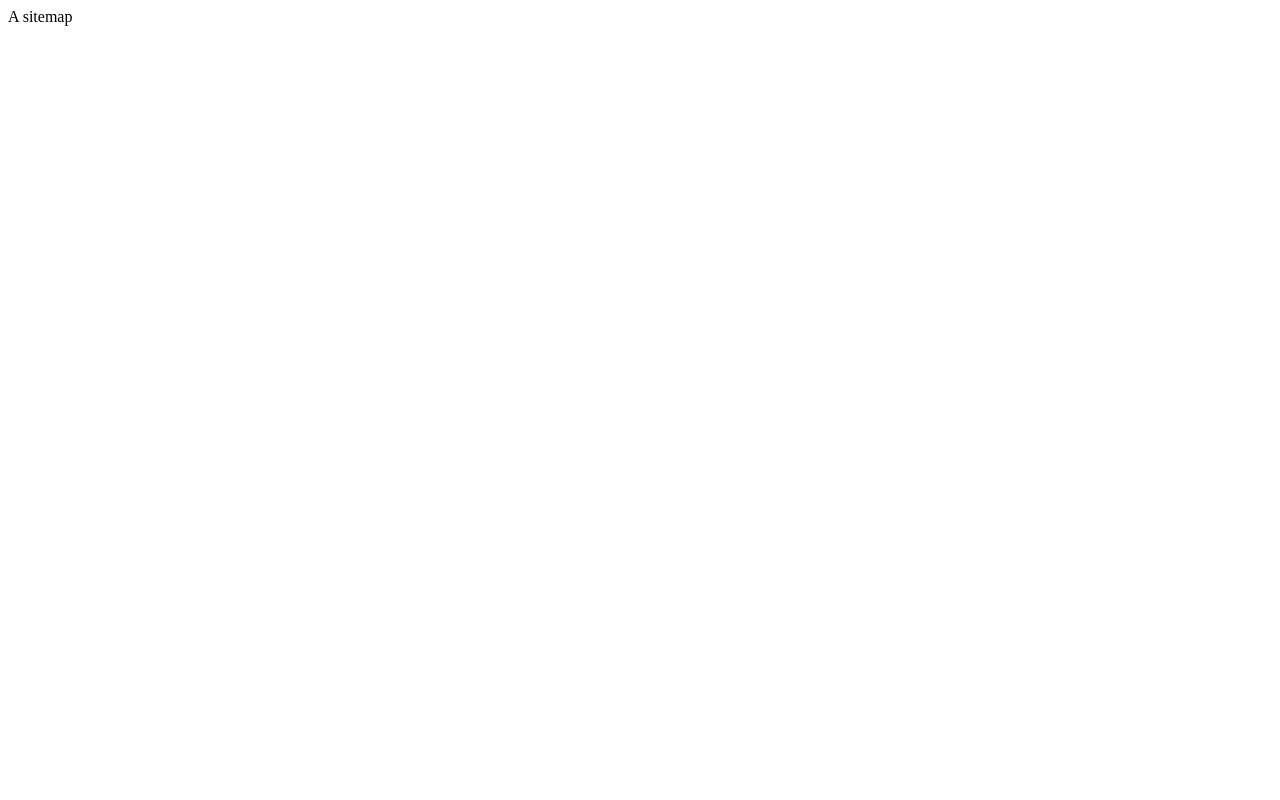
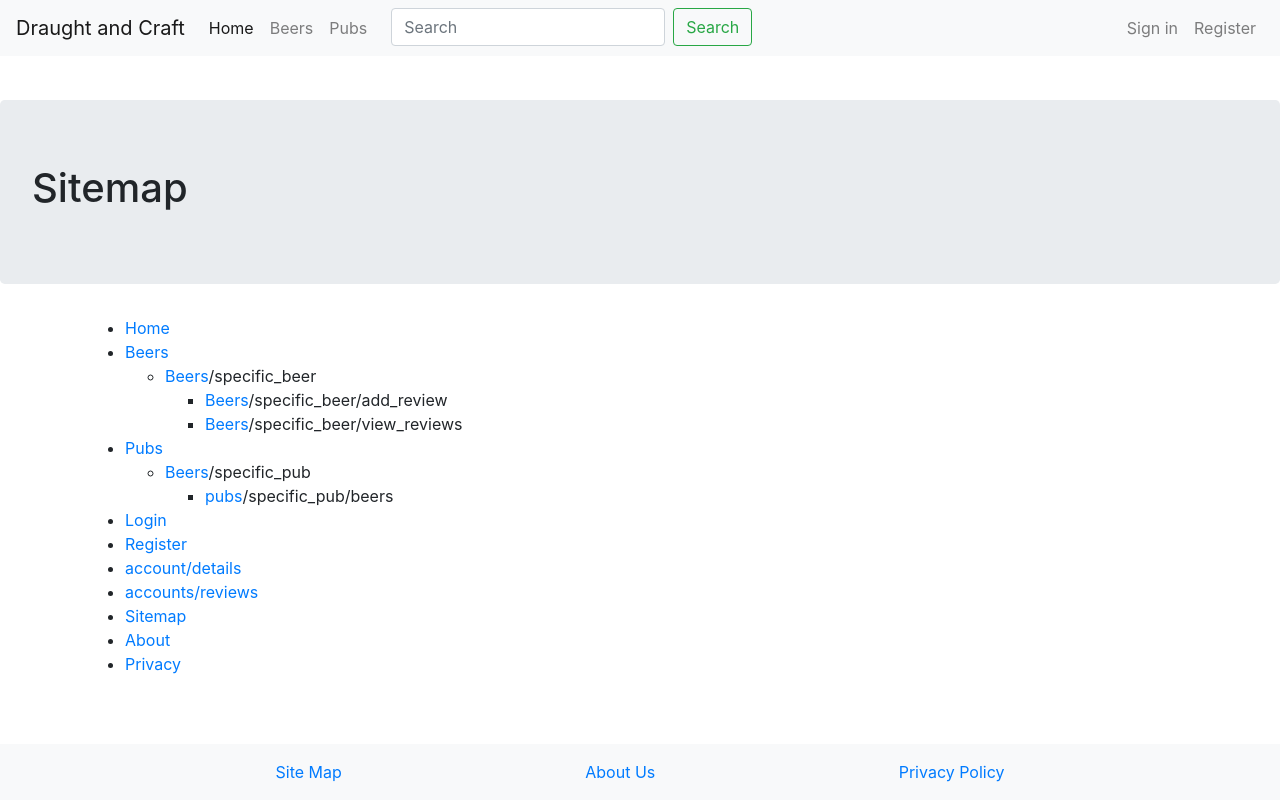
Before and after one commit to David132639/draughtcraft, a Django app: page /draughtandcraft/sitemap/ in a window 1280 px wide. Before the commit the page is almost empty. Run offline with Django 3.2, Linux system fonts and the light colour scheme; some libraries are stand-ins or nearby versions.

Commit message:
added sitemap

```diff
--- a/dac/views.py
+++ b/dac/views.py
@@ -25,7 +25,7 @@ def index(request):
 	return render(request, 'dac/index.html', context=context_dict)
 
 def sitemap(request):
-	return HttpResponse("A sitemap")
+	return render(request,'dac/sitemap.html')
 
 
 #beer stuff
@@ -235,7 +235,7 @@ def user_reviews(request):
 	context_dict = {'reviews':None}
 	#get all the reviews from the current user
 	user = UserProfile.objects.get(user=request.user)
-	context_dict['reviews'] = Reviews.objects.filter(submitter=user)
+	context_dict['reviews'] = Review.objects.filter(submitter=user)
 	render(request,'dac/user_reviews.html',context_dict)
 	pass
 
--- a/templates/dac/base.html
+++ b/templates/dac/base.html
@@ -93,7 +93,7 @@
 
   <nav class="navbar navbar-light bg-light fixed-bottom nav-fill">
       <div class="nav-link"></div>
-      <a class="nav-link" href="#">Site Map</a>
+      <a class="nav-link" href="{% url 'sitemap' %}">Site Map</a>
       <a class="nav-link" href="{% url 'about' %}">About Us</a>
       <a class="nav-link" href="{% url 'privacy' %}">Privacy Policy</a>
       <div class="nav-link"></div>
--- /dev/null
+++ b/templates/dac/sitemap.html
@@ -0,0 +1,51 @@
+{% extends 'dac/base.html' %}
+
+{% block title_block %}
+Sitemap
+{% endblock %}
+
+{% block body_block %}
+
+<div class="jumbotron">
+	<h1>Sitemap</h1>
+</div>
+
+
+<div class="container w-100">
+	<ul>
+		<li><a href="{% url 'index' %}">Home</a></li>
+		<li><a href="{% url 'beers' %}">Beers</a></li>
+		<ul>
+			<li><a href="{% url 'beers' %}">Beers</a>/specific_beer</li>
+			<ul>
+				<li><a href="{% url 'beers' %}">Beers</a>/specific_beer/add_review</li>
+				<li><a href="{% url 'beers' %}">Beers</a>/specific_beer/view_reviews
+				</li>
+			</ul>
+		</ul>
+		<li><a href="{% url 'pubs' %}">Pubs</a></li>
+		<ul>
+			<li><a href="{% url 'pubs' %}">Beers</a>/specific_pub</li>
+			<ul>
+				<li><a href="{% url 'pubs' %}">pubs</a>/specific_pub/beers</li>
+			</ul>
+		</ul>
+
+
+		<li><a href="{% url 'auth_login' %}">Login</a></li>
+		<li><a href="{% url 'registration_register' %}">Register</a></li>
+		<li><a href="{% url 'user_details' %}">account/details</a></li>
+		<li><a href="{% url 'reviews' %}">accounts/reviews</a></li>
+
+
+		<li><a href="{% url 'sitemap' %}">Sitemap</a></li>
+		<li><a href="{% url 'about' %}">About</a></li>
+		<li><a href="{% url 'privacy' %}">Privacy</a></li>
+
+
+
+	</ul>
+
+</div>
+
+{% endblock %}
```
